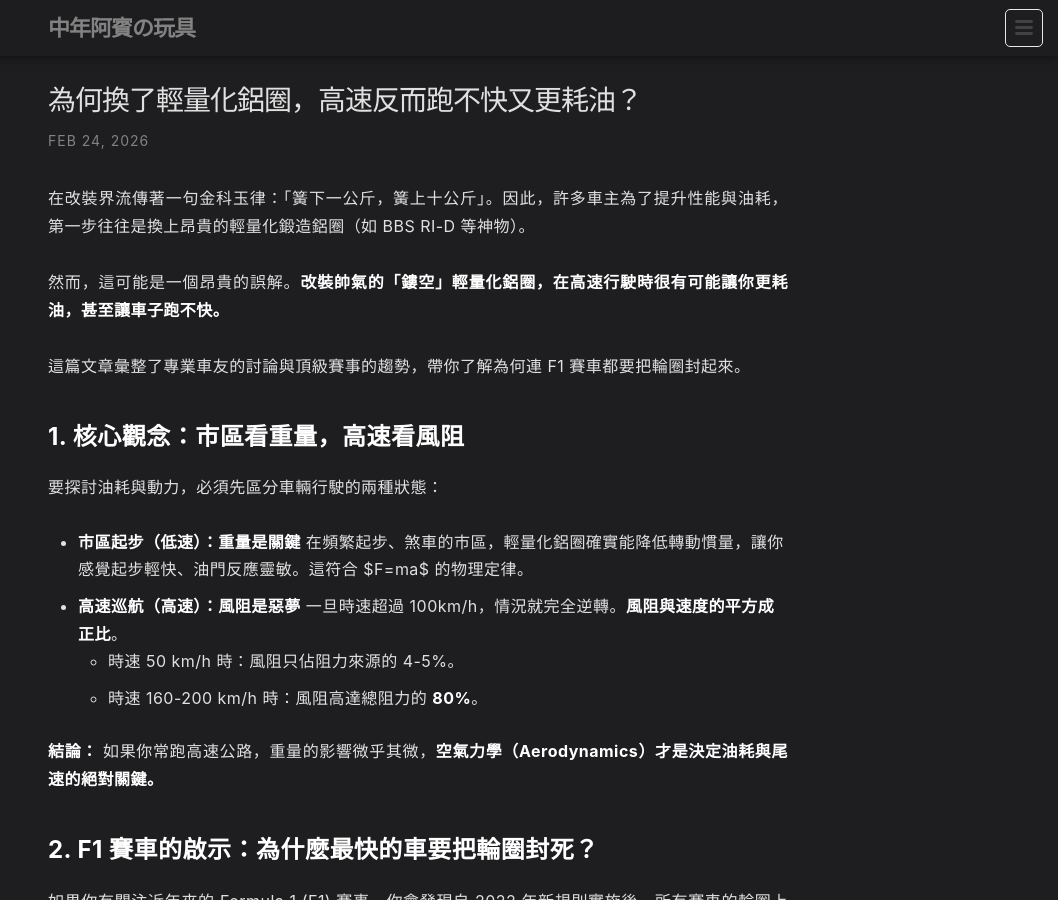
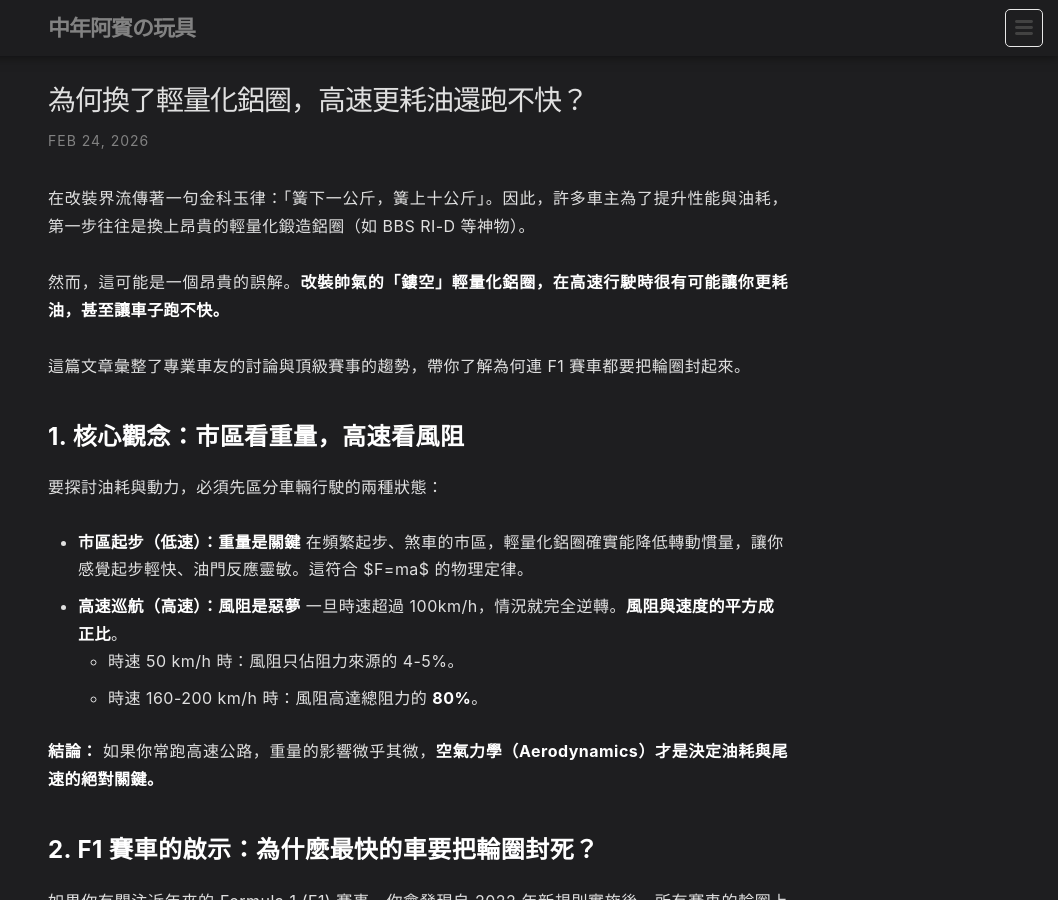
Before and after one commit to 1stbenz/1stbenz.github.io, a Jekyll site: the page built from _posts/2026-02-24-wheel-lug-pattern.md, in a window 1280 px wide and 900 px high. Shown: the whole window, without its empty margins (222-1280 px from the left). Built offline with Jekyll 4.4.1, drawn with Linux system fonts in a browser that asks for light colours.

Commit message:
Update 2026-02-24-wheel-lug-pattern.md

```diff
--- a/_posts/2026-02-24-wheel-lug-pattern.md
+++ b/_posts/2026-02-24-wheel-lug-pattern.md
@@ -1,6 +1,6 @@
 ---
 layout: post
-title:  "為何換了輕量化鋁圈，高速反而跑不快又更耗油？"
+title:  "為何換了輕量化鋁圈，高速更耗油還跑不快？"
 date:   2026-02-24 10:00:10
 categories: Auto
 tags: [Aerodynamics, Speed, Wheel Design, Fuel Efficiency, Car Modification, F1 Technology]
```
